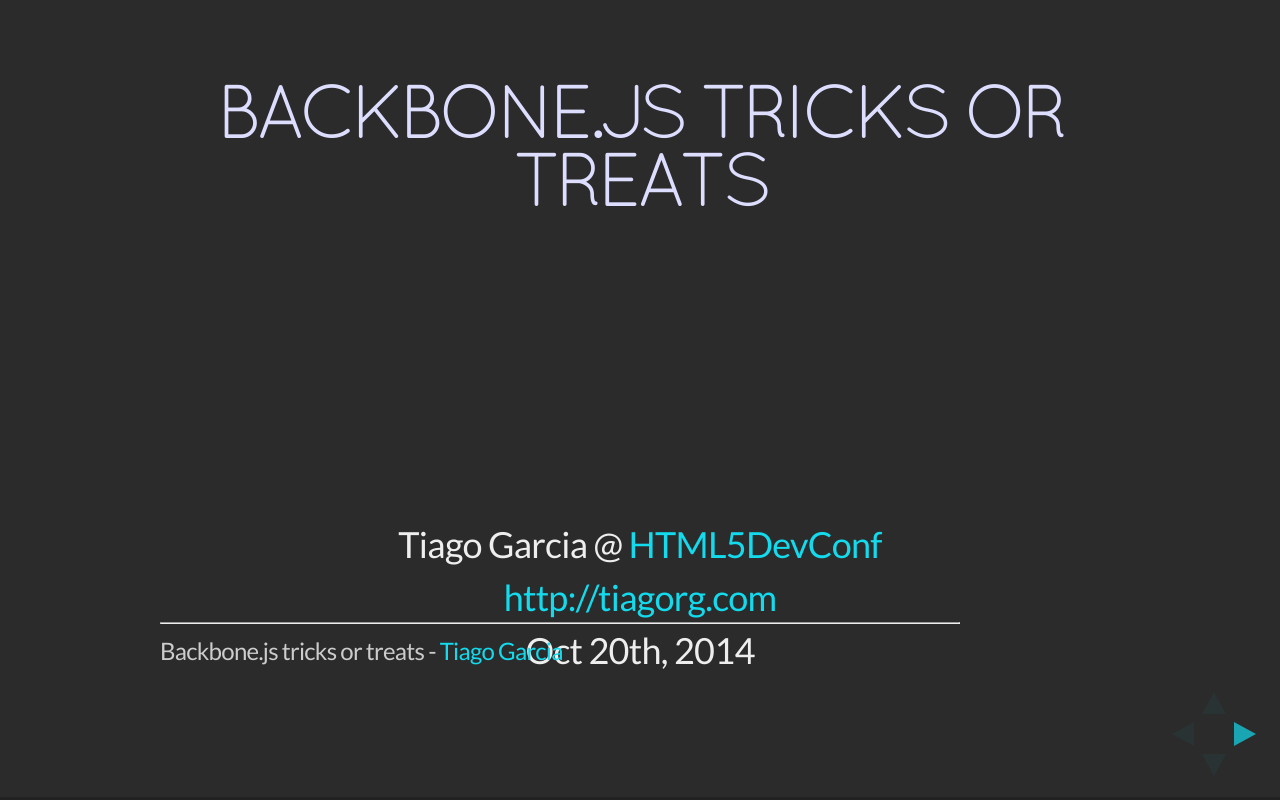
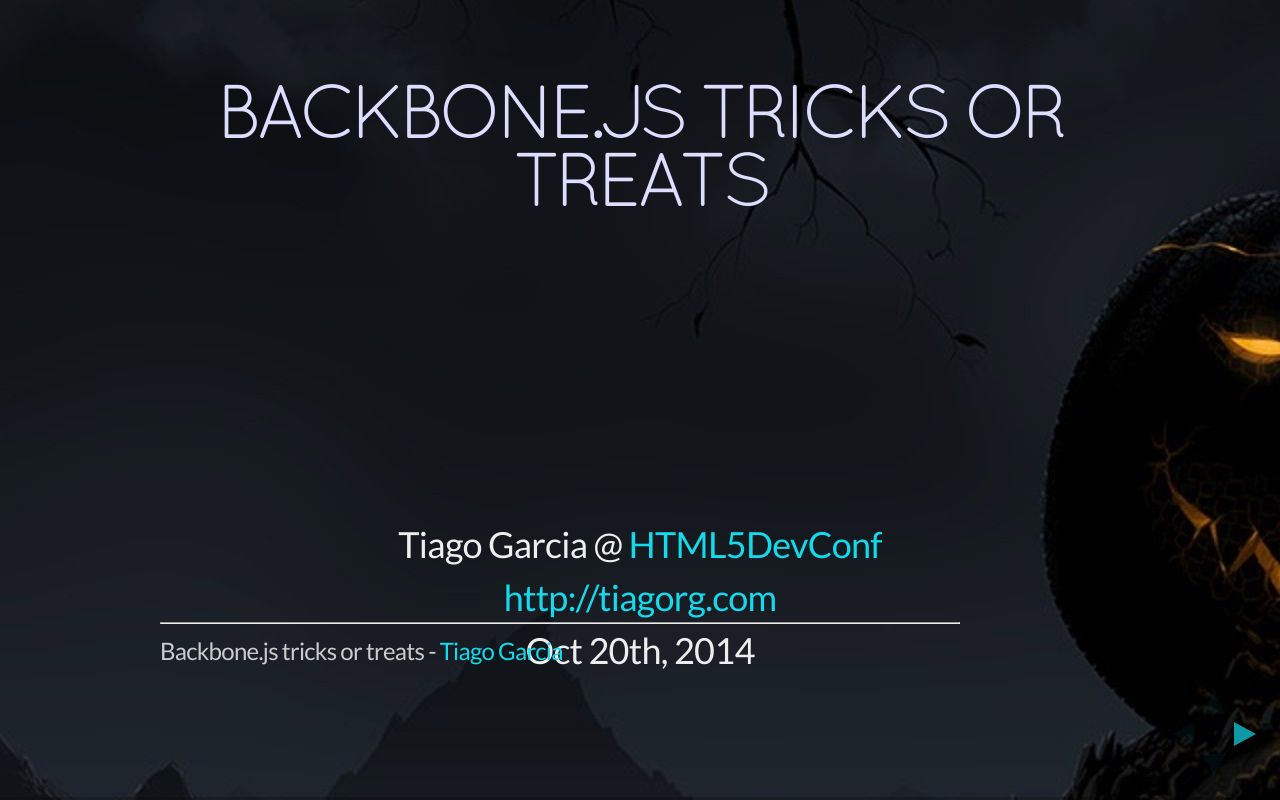
Before and after one commit to themindfuldev/talk-backbone-tricks-or-treats-html5devconf, a website: page index.html in a window 1280 px wide. Drawn offline with Linux system fonts and the light colour scheme; the site is published under a folder, as on GitHub Pages, so addresses that start at the root find nothing.

Commit message:
changing the image

```diff
--- a/src/css/theme/source/talk.scss
+++ b/src/css/theme/source/talk.scss
@@ -47,7 +47,7 @@
 // ---------------------------------------------
 
 .reveal.center {
-  background-image: url("/img/background.jpg");
+  background-image: url("../../img/background.jpg");
   background-color: #2b2b2b;
 
   .slides {
```
Also changed, not shown: css/theme/talk.css, css/theme/talk.min.css, src/css/theme/talk.css.
